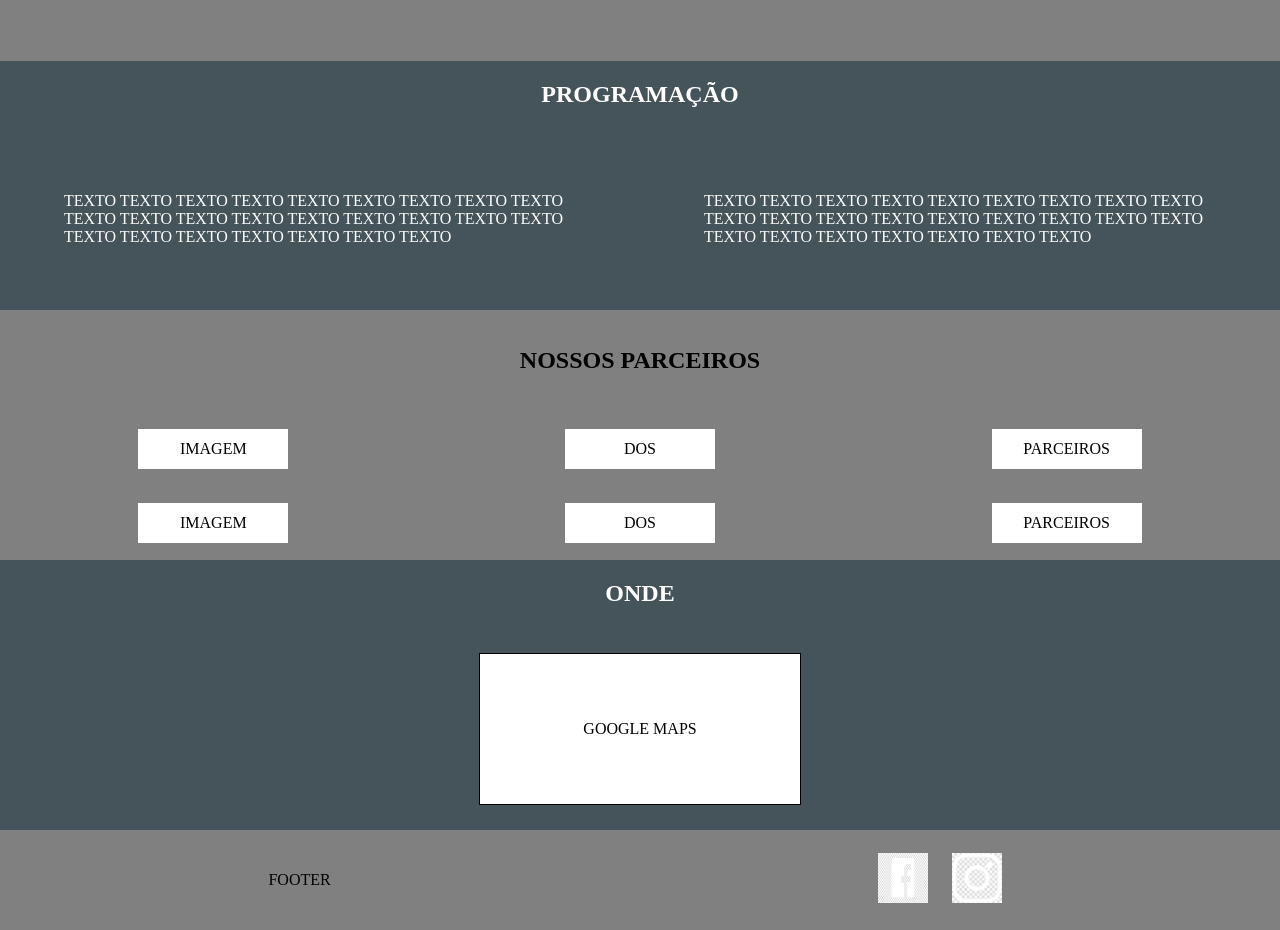
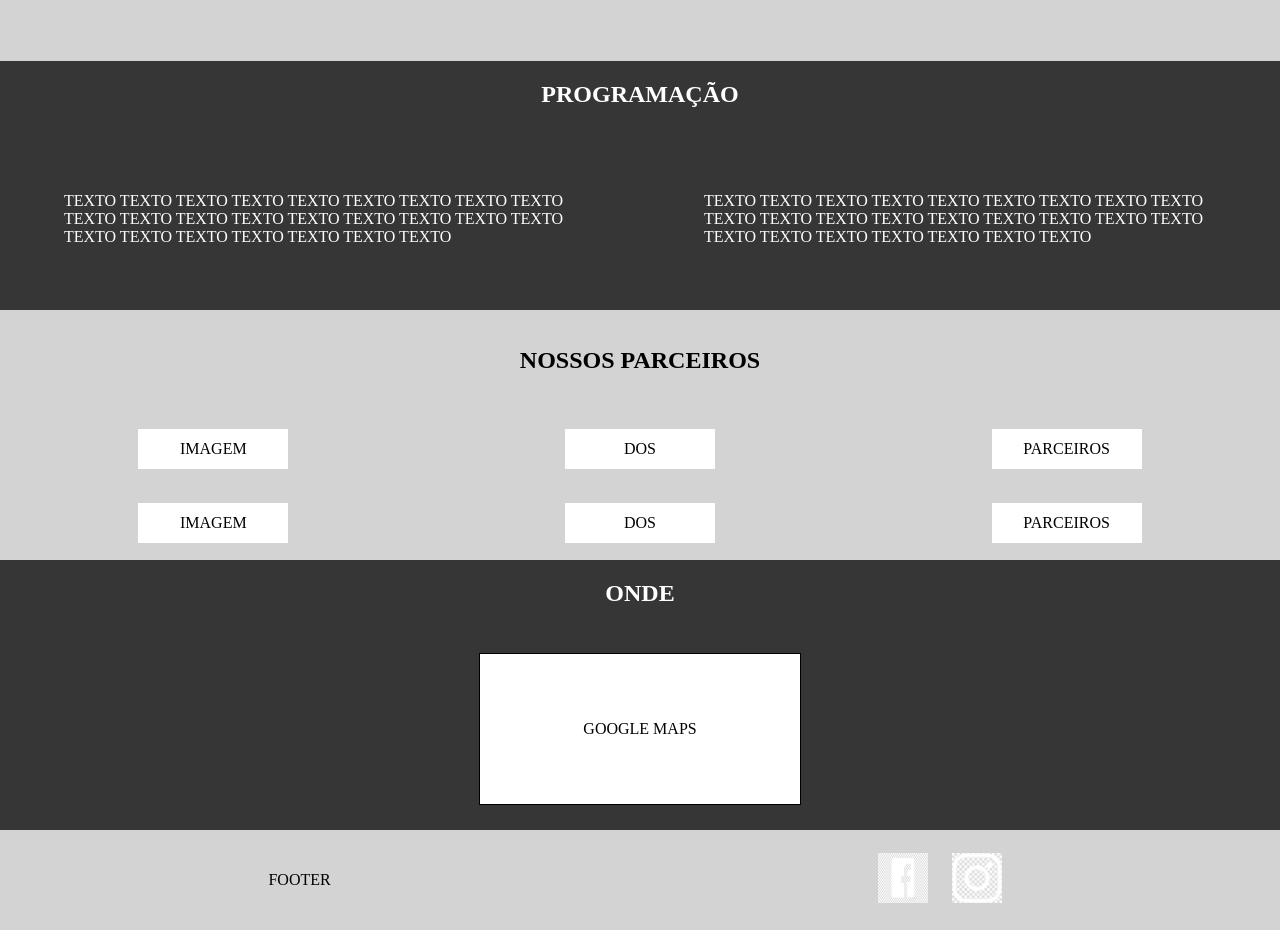
Before and after one commit to mrbonini/Showmethemoney, a website: page index.html in a window 1280 px wide. Shown: the part 620-1550 px from the top of the page. Drawn offline with Linux system fonts and the light colour scheme; no server answers.

Commit message:
ajuste de tonalidade de cor

```diff
--- a/stylesheet.css
+++ b/stylesheet.css
@@ -35,7 +35,7 @@ body {
 
 .descricao {
     height: max-content;
-    background-color: grey;
+    background-color: #D3D3D3;
     display: flex;
     justify-content: space-evenly;
     align-items: center;
@@ -43,7 +43,7 @@ body {
 }
 
 .box-1 {
-    background-color: grey;
+    background-color: #D3D3D3;
     width: 50%;
     height: 75%;
     margin: 5%;
@@ -68,7 +68,7 @@ body {
     display: flex;
     flex-direction: column;
     align-items: center;
-    background-color: #44545a;
+    background-color: #363636;
     color: white;
     width: 100%;
     height: 200px;
@@ -76,13 +76,13 @@ body {
 }
 
 .programacao > div {
-    background-color: #44545a;
+    background-color: #363636;
     color: white;
 
 }
 
 .programacao > div > div {
-    background-color: #44545a;
+    background-color: #363636;
 }
 
 .parceiros {
@@ -93,7 +93,7 @@ body {
     height: 250px;
     width: 100%;
     margin: 0;
-    background-color: grey;
+    background-color: #D3D3D3;
 }
 
 .imagem {
@@ -124,7 +124,7 @@ body {
 }
 
 .footer {
-    background-color: grey;
+    background-color: #D3D3D3;
     width: 100%;
     height: 100px;
     display: flex;
```
